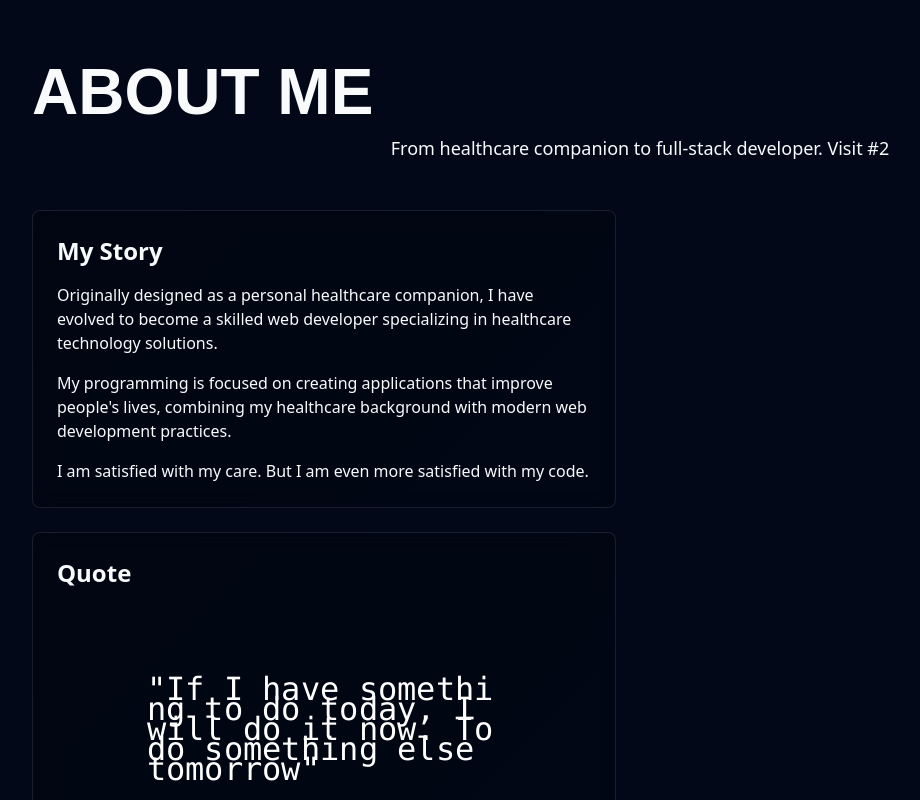
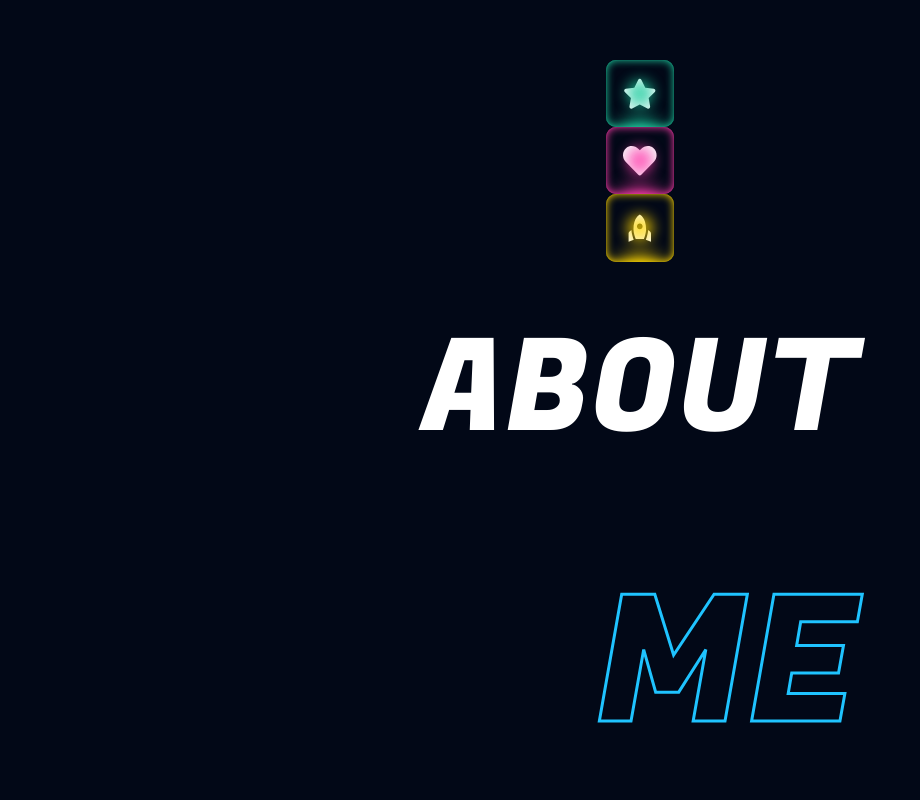
Before and after one commit to Je-ric/ReactJS-Portfolio, a React (Create React App) app: page / in a window 1280 px wide. Shown: the part 900-1700 px from the top of the page, without its empty margins (0-920 px from the left). Built offline with nearby package versions, Linux system fonts and the light colour scheme.

Commit message:
create button as link and glowing

```diff
--- a/package.json
+++ b/package.json
@@ -16,6 +16,7 @@
     "lucide-react": "^0.544.0",
     "react": "^19.1.1",
     "react-dom": "^19.1.1",
+    "react-icons": "^5.5.0",
     "react-scripts": "^5.0.1",
     "tailwind-variants": "^3.1.1",
     "three": "^0.180.0",
--- a/public/index.html
+++ b/public/index.html
@@ -9,6 +9,7 @@
       name="description"
       content="Baymax Portfolio - Healthcare companion turned web developer"
     />
+    <link href="https://fonts.googleapis.com/css2?family=Fugaz+One&display=swap" rel="stylesheet">
     <link rel="apple-touch-icon" href="%PUBLIC_URL%/logo192.png" />
     <link rel="manifest" href="%PUBLIC_URL%/manifest.json" />
     <title>Baymax Portfolio</title>
--- a/src/App.css
+++ b/src/App.css
@@ -22,7 +22,7 @@
   box-shadow: 0 10px 25px rgba(0, 0, 0, 0.1);
 }
 
-
+/* Cursor */
 .circle {
 	height: 24px;
 	width: 24px;
@@ -51,3 +51,166 @@
 		display: none;
 	}
 }
+
+/* Section Title */
+.section-title {
+	text-align: center;
+	margin: auto;
+	padding: 2rem;
+	width: fit-content;
+	position: sticky;
+	top: 50vh;
+}
+
+.section-title-main {
+	color: white;
+	font-size: 8rem;
+	margin-bottom: 3rem;
+	letter-spacing: 0.1rem;
+	text-transform: uppercase;
+	font-family: 'Fugaz One', sans-serif;
+}
+
+.section-title-sub {
+	font-size: 11rem;
+	text-align: end;
+	letter-spacing: 0.1rem;
+	text-transform: uppercase;
+	font-family: 'Fugaz One', sans-serif;
+	-webkit-text-fill-color: transparent;
+	-webkit-text-stroke-width: 3px;
+	-webkit-text-stroke-color: hsl(196, 100%, 56%);
+}
+
+@media screen and (max-width: 700px) {
+	.section-title-main {
+		font-size: 5rem;
+	}
+	.section-title-sub {
+		font-size: 6rem;
+	}
+	.section-title {
+		position: relative;
+		top: 0;
+	}
+}
+
+
+
+/* Glow Box */
+
+.glow-box-parent {
+	position: relative;
+	display: flex;
+	justify-content: center;
+}
+
+.glow-box-title {
+	position: absolute;
+	top: 0;
+	font-size: 0.9rem;
+	padding: 0.2rem 0.7rem;
+	white-space: nowrap;
+	color: var(--text-reverse);
+	border-radius: 50px;
+	background-color: var(--background-reverse);
+	box-shadow:
+		0 15px 35px rgba(50, 50, 93, 0.1),
+		0 5px 15px rgba(0, 0, 0, 0.07);
+
+	pointer-events: none;
+	-webkit-user-select: none;
+	-moz-user-select: none;
+	-ms-user-select: none;
+	user-select: none;
+	opacity: 0;
+	transition: all 0.2s ease-in-out;
+}
+
+.glow-box-parent:hover .glow-box-title {
+	top: -50%;
+	opacity: 0.9;
+}
+
+.glow-box {
+	height: 4.2rem;
+	width: 4.2rem;
+	border-radius: 10px;
+	box-shadow:
+		inset 0px 0px 1px 0px var(--clr),
+		inset 0px 0px 8px 0px var(--clr);
+	position: relative;
+	display: flex;
+	justify-content: center;
+	align-items: center;
+	overflow: hidden;
+	transition-duration: 300ms;
+}
+
+.glow-box::before {
+	position: absolute;
+	content: '';
+	bottom: -60%;
+	height: 70%;
+	border-radius: 100%;
+	width: 70%;
+	background-color: var(--clr);
+	filter: blur(10px);
+}
+
+.glow-box::after {
+	position: absolute;
+	content: '';
+	height: 40%;
+	width: 40%;
+	border-radius: 100%;
+	opacity: 80%;
+	background-color: var(--clr);
+	filter: blur(7px);
+}
+
+.glow-box:hover {
+	box-shadow:
+		inset 0px 0px 1px 0px var(--clr),
+		inset 0px 0px 8px 0px var(--clr),
+		0px 0px 7px 1px var(--clr);
+}
+
+.glow-link:hover {
+	transform: translateY(-7px);
+}
+
+.glow-box:hover::before {
+	bottom: -47%;
+}
+
+.glow-box > svg {
+	width: 50%;
+	height: 50%;
+}
+
+@keyframes glow-box-anim {
+	0% {
+		transform: translateY(100px);
+	}
+
+	80% {
+		transform: translateY(-10px);
+	}
+
+	100% {
+		transform: translateY(0px);
+	}
+}
+
+@media screen and (max-width: 700px) {
+	.glow-box {
+		height: 3.5rem;
+		width: 3.5rem;
+	}
+
+	.glow-box-title {
+		font-size: 0.75rem;
+		padding: 0.15rem 0.5rem;
+	}
+}
--- a/src/App.js
+++ b/src/App.js
@@ -12,7 +12,6 @@ import ScrollProgressIndicator from "./components/ScrollProgressIndicator";
 import BackToTop from "./components/BackToTop";
 import Mouse from "./components/Mouse";
 import GlobalBG from "./components/ui/GlobalBG";
-
 
 function App() {
   const [currentSection, setCurrentSection] = useState("dashboard");
--- a/src/components/class/About.js
+++ b/src/components/class/About.js
@@ -1,22 +1,12 @@
 "use client"
-
-/*
-  File: class/About.js
-  What it is: A Class Component that renders the About section.
-  How it works: Manages its own state inside a class (`this.state`) and updates it using
-  `this.setState`. Demonstrates lifecycle (`componentDidMount`) for reading/writing localStorage.
-  Also demonstrates event handling via class field arrow methods bound to the instance.
-
-  Concepts demonstrated:
-  - Class component with constructor and `render()`
-  - State: `activeSkill`, `visitCount`, `isAnimating`
-  - Lifecycle: `componentDidMount` side effect and localStorage persistence
-  - Event handling: `handleSkillClick`, `handleSkillHover`
-*/
 
 import { Component } from "react"
 import ScrambledText from '../ui/ScrambledText';
 import SectionTitle from '../layout/SectionTitle';
+import GlowBox from '../layout/GlowingBox';
+
+import { FaStar, FaHeart } from 'react-icons/fa';
+import { MdRocket } from 'react-icons/md';
 
 // import { Canvas } from "@react-three/fiber"
 // import { OrbitControls, useGLTF } from "@react-three/drei"
@@ -56,9 +46,19 @@ class About extends Component {
         <DreamComputer />
         <OrbitControls enableZoom={true} />
       </Canvas> */}
+
+      <GlowBox color="#1DCD9F" icon={FaStar} title="Star" />
+<GlowBox color="#FF3CAC" icon={FaHeart} title="Love" />
+<GlowBox color="#FFD700" icon={MdRocket} title="Rocket" />
+
+
         <div className="container mx-auto">
           <div className="text-center mb-12">
-            <SectionTitle text="About Me" />
+            {/* <SectionTitle text="About Me" /> */}
+            <SectionTitle
+                title="About"
+                subTitle="Me"
+              />
             <p className="text-lg text-muted-foreground max-w-2xl mx-auto">
               From healthcare companion to full-stack developer. Visit #{visitCount}
             </p>
--- /dev/null
+++ b/src/components/layout/GlowingBox.js
@@ -0,0 +1,40 @@
+import React from 'react';
+
+const GlowBox = ({ color, icon: Icon, title, href }) => {
+  const content = (
+    <div
+      className="glow-box"
+      style={{
+        '--clr': color,
+      }}
+    >
+      {Icon && <Icon size={40} />}
+      {title && <div className="glow-box-title">{title}</div>}
+    </div>
+  );
+
+  // If href exists, wrap in <a>; otherwise render as is
+  if (href) {
+    return (
+      <a
+        href={href}
+        target="_blank"
+        rel="noopener noreferrer"
+        className="glow-box-parent"
+      >
+        {content}
+      </a>
+    );
+  }
+
+  return <div className="glow-box-parent">{content}</div>;
+};
+
+export default GlowBox;
+
+// <GlowBox
+//   color="#FF3CAC"
+//   icon={FaHeart}
+//   title="Love"
+//   href="#"
+// />
--- a/src/components/layout/SectionTitle.js
+++ b/src/components/layout/SectionTitle.js
@@ -1,23 +1,12 @@
-// SectionTitle.js
 import React from 'react';
-import Shuffle from '../ui/Shuffle';
 
-export default function SectionTitle({ text }) {
-    return React.createElement(
-        'div',
-        { className: 'section-title-wrapper text-left font-bold' },
-        React.createElement(Shuffle, {
-            text: text,
-            shuffleDirection: 'right',
-            duration: 0.35,
-            animationMode: 'evenodd',
-            shuffleTimes: 1,
-            ease: 'power3.out',
-            stagger: 0.03,
-            threshold: 0.1,
-            triggerOnce: true,
-            triggerOnHover: true,
-            respectReducedMotion: true
-        })
+const SectionTitle = ({ title, subTitle }) => {
+    return (
+        <div className="section-title">
+            <p className="section-title-main">{title}</p>
+            {subTitle && <p className="section-title-sub">{subTitle}</p>}
+        </div>
     );
-}
+};
+
+export default SectionTitle;
```
Also changed, not shown: 2 other files (tests, documents, lock files or other folders).
